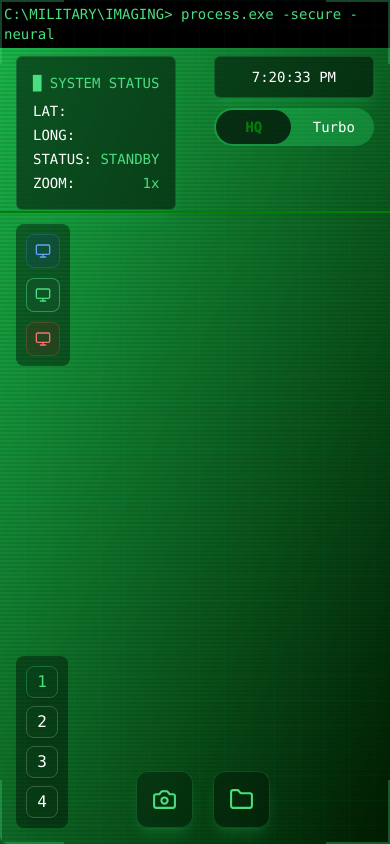
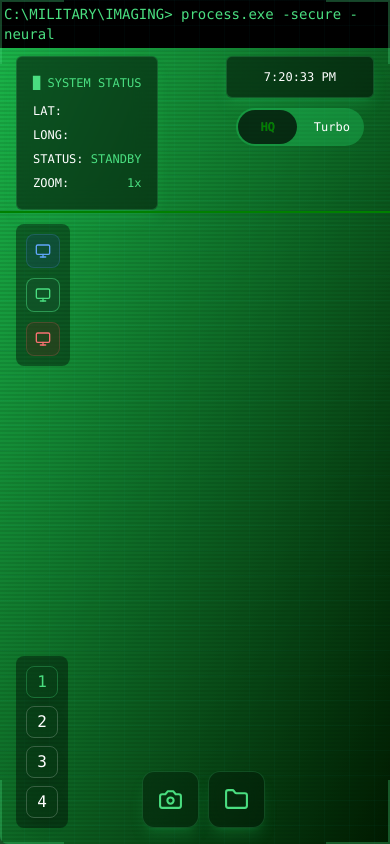
Before and after one commit to Yogeshwar267/ReactAIImage, a React (Vite) app: page / in a window 390 px wide. Built offline with nearby package versions, Linux system fonts and the light colour scheme; no server answers.

Commit message:
Fix: UI fix for mobile widths

```diff
--- a/src/App.css
+++ b/src/App.css
@@ -262,4 +262,16 @@ body {
     flex-direction: column;
   }
 
+  .switches-container label, .switch div, .custom-button-spacing, .sm_font_12 {
+    font-size: 12px;
+  }
+
+  .switches-container {
+    line-height: 2.4rem;
+    width: 8rem;
+  }
+
+  .custom-footer-spacing {
+    gap: 9px;
+  }
 }
--- a/src/App.jsx
+++ b/src/App.jsx
@@ -740,7 +740,7 @@ const MilitaryCameraInterface = () => {
           <div className="absolute top-10 left-0 right-0 p-4 font-mono text-sm flex justify-between items-start">
             <div className="space-y-2">
               <div
-                className={`backdrop-blur-md p-4 rounded-md border border-${colors.text}/20 shadow-lg shadow-${colors.glow}/20 border-r`}
+                className={`backdrop-blur-md p-4 rounded-md border border-${colors.text}/20 shadow-lg shadow-${colors.glow}/20 border-r sm_font_12`}
                 style={{ backgroundColor: "rgba(0, 0, 0, 0.5)" }}
               >
                 <div className={`text-${colors.text}`}>█ SYSTEM STATUS</div>
```
